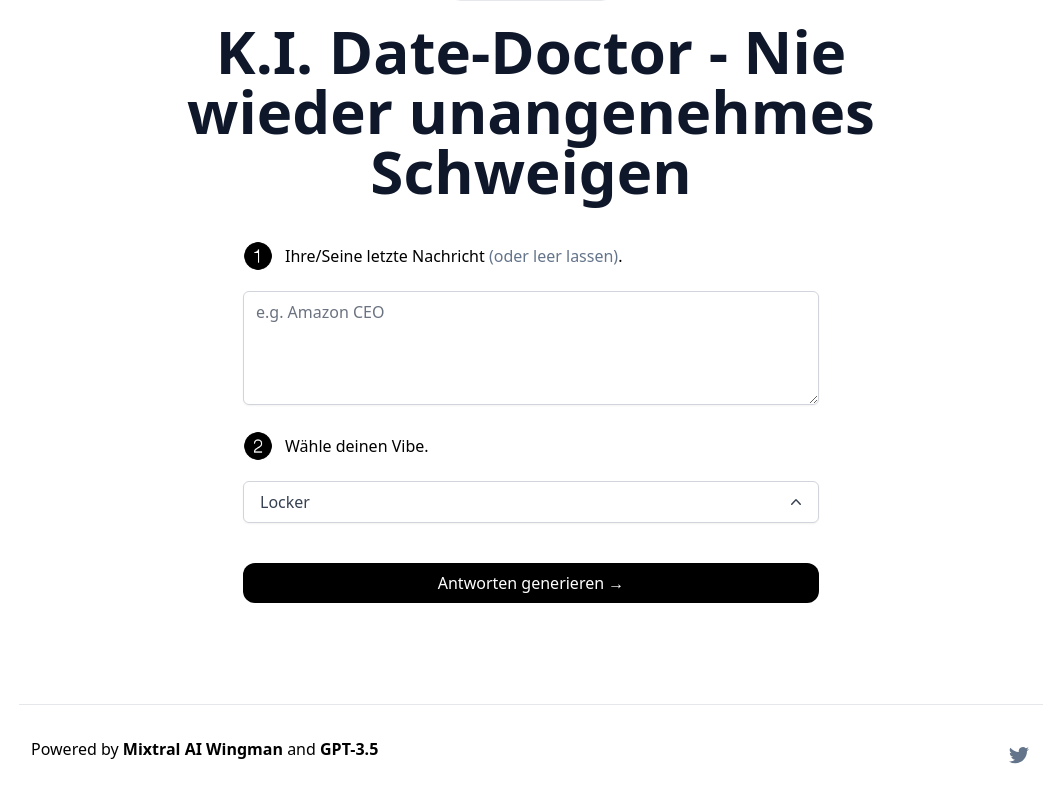
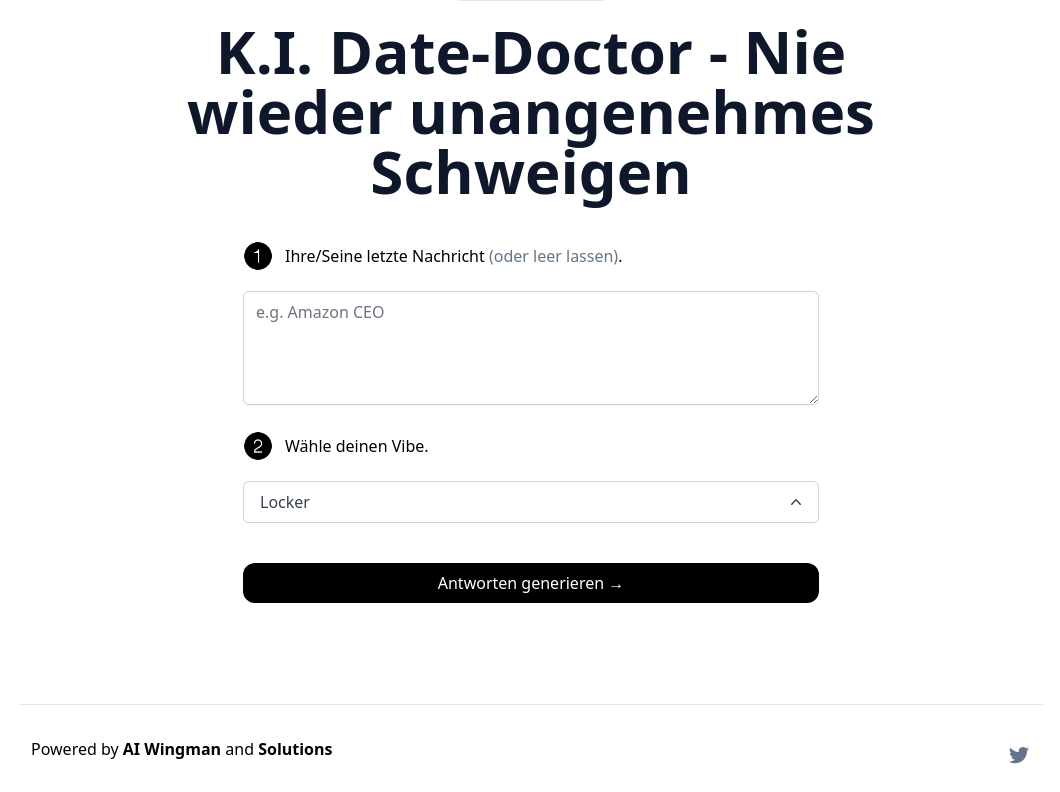
Before and after one commit to p100x/ai_wingman, a Next.js app: page / in a window 1280 px wide. Shown: the part 203-995 px from the top of the page, without its empty margins (109-1169 px from the left). Built offline with nearby package versions, Linux system fonts and the light colour scheme.

Commit message:
Update Footer.tsx

```diff
--- a/components/Footer.tsx
+++ b/components/Footer.tsx
@@ -1,23 +1,21 @@
-import Link from 'next/link';
 export default function Footer() {
   return (
     <footer className="text-center h-16 sm:h-20 w-full sm:pt-2 pt-4 border-t mt-5 flex sm:flex-row flex-col justify-between items-center px-3 space-y-3 sm:mb-0 mb-3">
       <div>
         Powered by{' '}
         <span className="font-bold transition">
-          Mixtral{' '}
           AI Wingman{' '}
         </span>
         and{' '}
         {' '}
         <span className="font-bold transition">
-          GPT-3.5
+          Solutions
         </span>
       </div>
       <div className="flex space-x-4 pb-4 sm:pb-0">
         <span
           className="group"
-          aria-label="TaxPal on Twitter"
+          aria-label=""
         >
           <svg
             aria-hidden="true"
```
